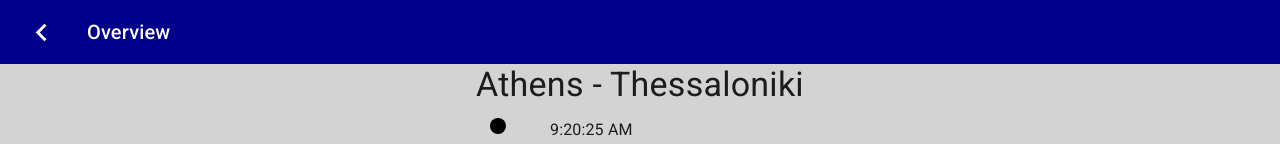
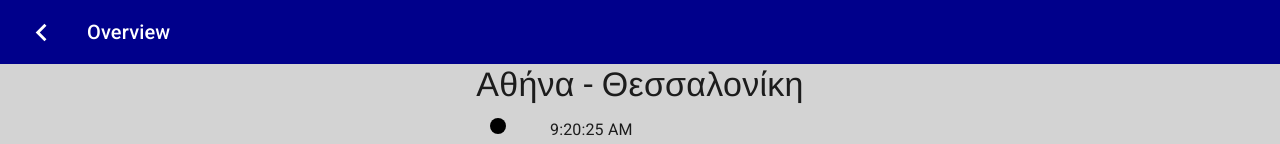
Before and after one commit to Userrrfriendly/itinerary-timeline, a React (Create React App) app: page / in a window 1280 px wide. Shown: the top 144 px of the page. Built offline with nearby package versions, Linux system fonts and the light colour scheme.

Commit message:
adds mock airport-code to city  map
also adds a helper function to convert aiport code to its city's name

```diff
--- a/src/containers/Itinerary/Itinerary.js
+++ b/src/containers/Itinerary/Itinerary.js
@@ -5,7 +5,8 @@ import {
   Typography,
   CircularProgress,
 } from "@material-ui/core/";
-import { MOCKDATA } from "../../data/mockData";
+import { MOCKDATA } from "../../data/mockServerData";
+import { airportCodeToName } from "../../helpers/helpers";
 import SegmentFilter from "../../components/SegmentFilter/SegmentFilter";
 
 const useStyles = makeStyles(theme => ({
@@ -28,15 +29,20 @@ export default function Itinerary() {
 
   const [loading, setLoading] = useState(true);
   const [segments, setSegments] = useState([]);
+  const [origin, setOrigin] = useState(null);
+  const [destination, setDestination] = useState(null);
 
   useEffect(() => {
     /**Mocks an API call when component mounts */
     setTimeout(() => {
+      setSegments(MOCKDATA.segments);
+      setOrigin(MOCKDATA.origin_iata);
+      setDestination(MOCKDATA.destination_iata);
       setLoading(false);
-      setSegments(MOCKDATA.segments);
     }, Math.random() * 1500);
   }, []);
 
+  console.log(origin, destination);
   /**
    * ✔️Load DATA On Mount
    ** ✔️Show Spinner when the DATA loads
@@ -58,7 +64,7 @@ export default function Itinerary() {
           <>
             <div>
               <Typography variant='h4' component='h1' gutterBottom>
-                Athens - Thessaloniki
+                {airportCodeToName(origin)} - {airportCodeToName(destination)}
               </Typography>
             </div>
 
--- /dev/null
+++ b/src/data/mockAirportNameMap.js
@@ -0,0 +1,5 @@
+/** airportNameMap should contain the codenames and real names of all supported airports*/
+export const airportNameMap = {
+  ATH: "Αθήνα",
+  SKG: "Θεσσαλονίκη",
+};
--- a/src/helpers/helpers.js
+++ b/src/helpers/helpers.js
@@ -1,3 +1,9 @@
+import { airportNameMap } from "../data/mockAirportNameMap";
+
 export const timeStampToLocalTime = timeStamp => {
   return new Date(timeStamp).toLocaleTimeString("en-US");
 };
+
+export const airportCodeToName = code => {
+  return airportNameMap[code] ? airportNameMap[code] : code;
+};
```
Also changed, not shown: src/data/mockServerData.js (renamed from src/data/mockData.js).
